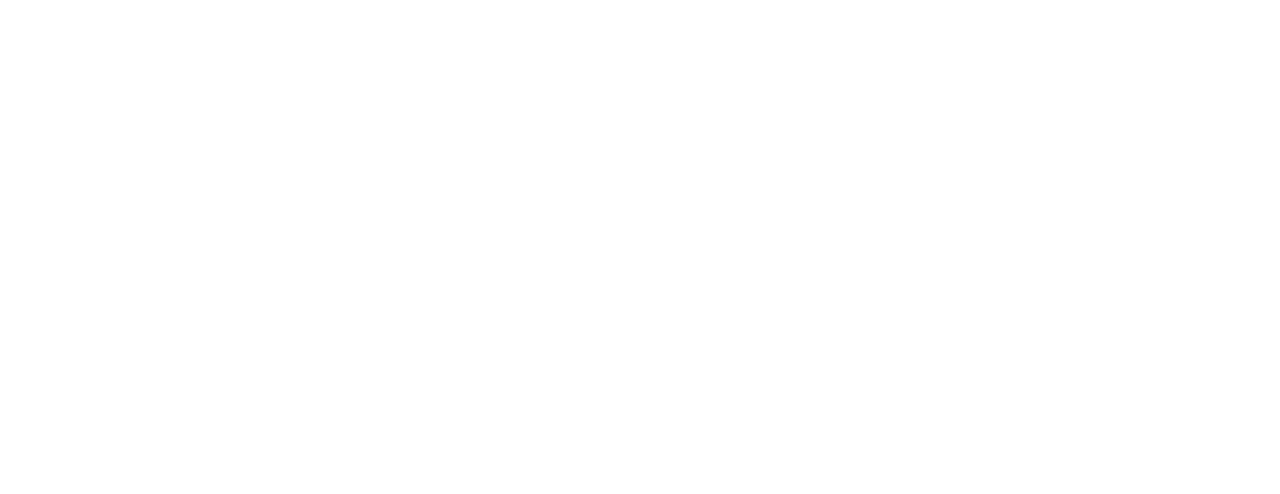
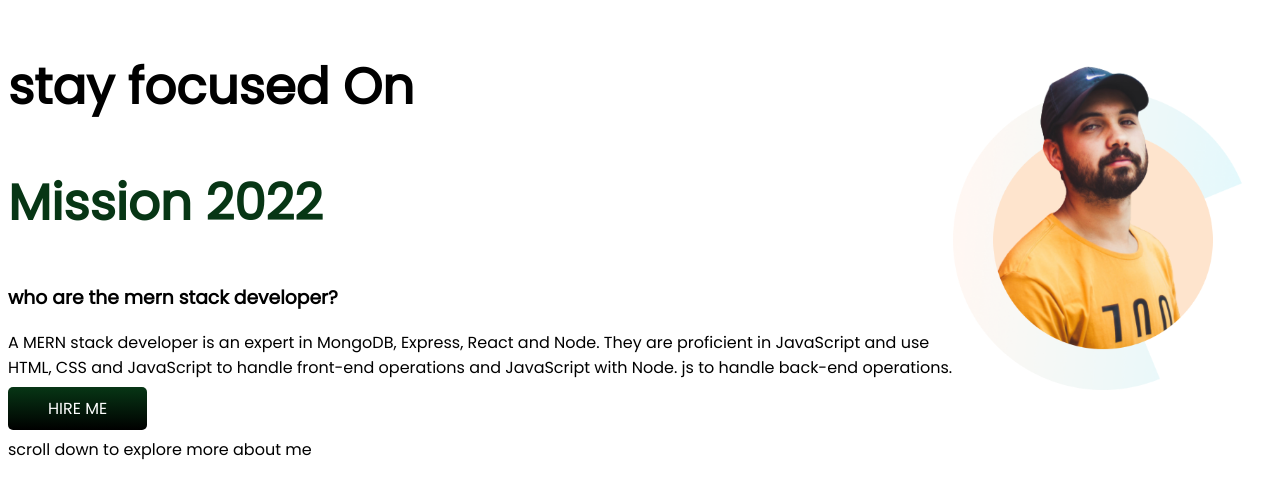
Before and after one commit to shihabshawon/assignment-try, a plain HTML site: page index.html in a window 1280 px wide. Drawn offline with Linux system fonts and the light colour scheme.

Commit message:
headding

```diff
--- a/index.html
+++ b/index.html
@@ -5,14 +5,39 @@
     <meta charset="UTF-8">
     <meta http-equiv="X-UA-Compatible" content="IE=edge">
     <meta name="viewport" content="width=device-width, initial-scale=1.0">
-    <title>shiha shawon</title>
+    <title>shihab shawon</title>
+    <link rel="preconnect" href="https://fonts.googleapis.com">
+    <link rel="preconnect" href="https://fonts.gstatic.com" crossorigin>
+    <link href="https://fonts.googleapis.com/css2?family=Poppins&display=swap" rel="stylesheet">
     <link rel="stylesheet" href="style.css">
-
-
 </head>
 
 <body>
+    <section>
+        <div clas="half-width">
+            <h1>stay focused On</h1>
+            <h1><span class="orange-color">Mission 2022</span></h1>
+            <h3>who are the mern stack developer?</h3>
+            <p>A MERN stack developer is an expert in MongoDB, Express,
+                React and Node. They are proficient in JavaScript and use
+                HTML, CSS and JavaScript to handle front-end operations
+                and JavaScript with Node. js to handle back-end operations.
+            </p>
+            <a class="link-button" href="">HIRE ME</a>
+            <p>scroll down to explore more about me</p>
+        </div>
+        <div class="half-width">
+            <img src="images/person-0.png" alt="">
+        </div>
+    </section>
+    <section>
 
+
+
+
+
+
+    </section>
 </body>
 
 </html>
--- a/style.css
+++ b/style.css
@@ -0,0 +1,26 @@
+body{
+    font-family: 'Poppins', sans-serif;
+}
+h1 {
+    font-size: 50px;
+}
+.orange-color{
+    color:rgb(7, 54, 21)
+}
+section{
+    display: flex;
+}
+.half-width{
+    width: 50%;
+
+}
+.half-width img{
+    width: 300px;
+}
+.link-button{
+    text-decoration: none;
+    background-image: linear-gradient(rgb(7, 54, 21), black);
+    padding:10px 40px;
+    border-radius: 5px;
+    color: white;
+}
```
Also changed, not shown: images/person-0.png (added), 1 other file.
